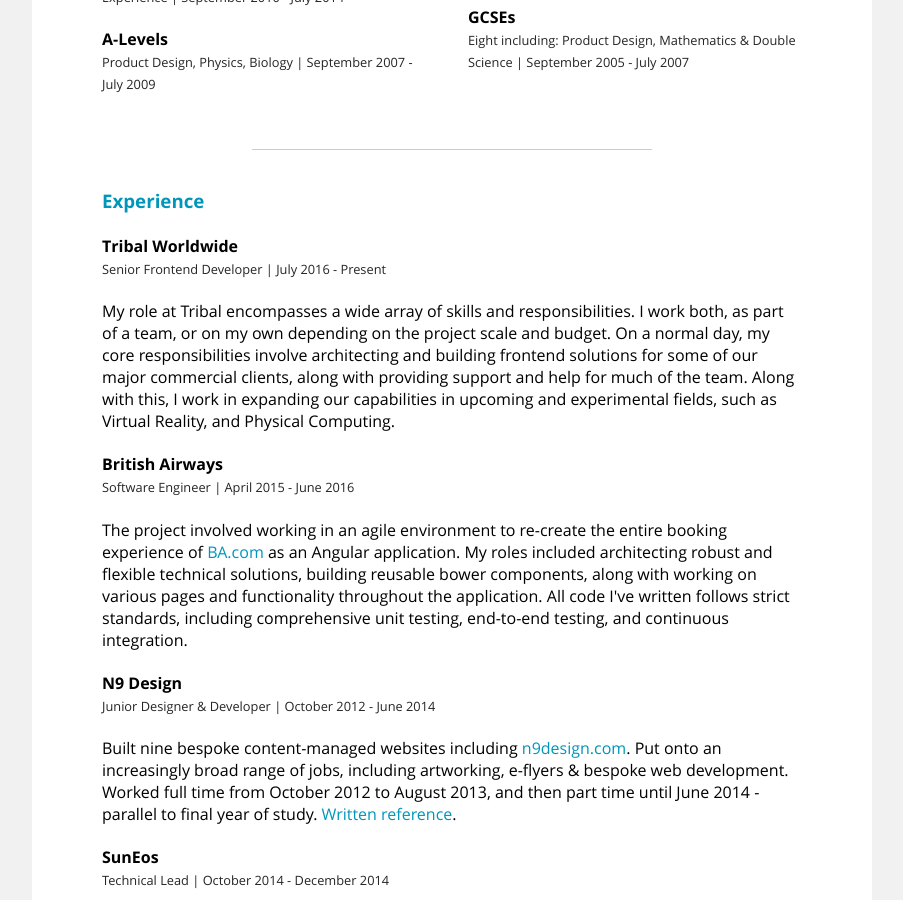
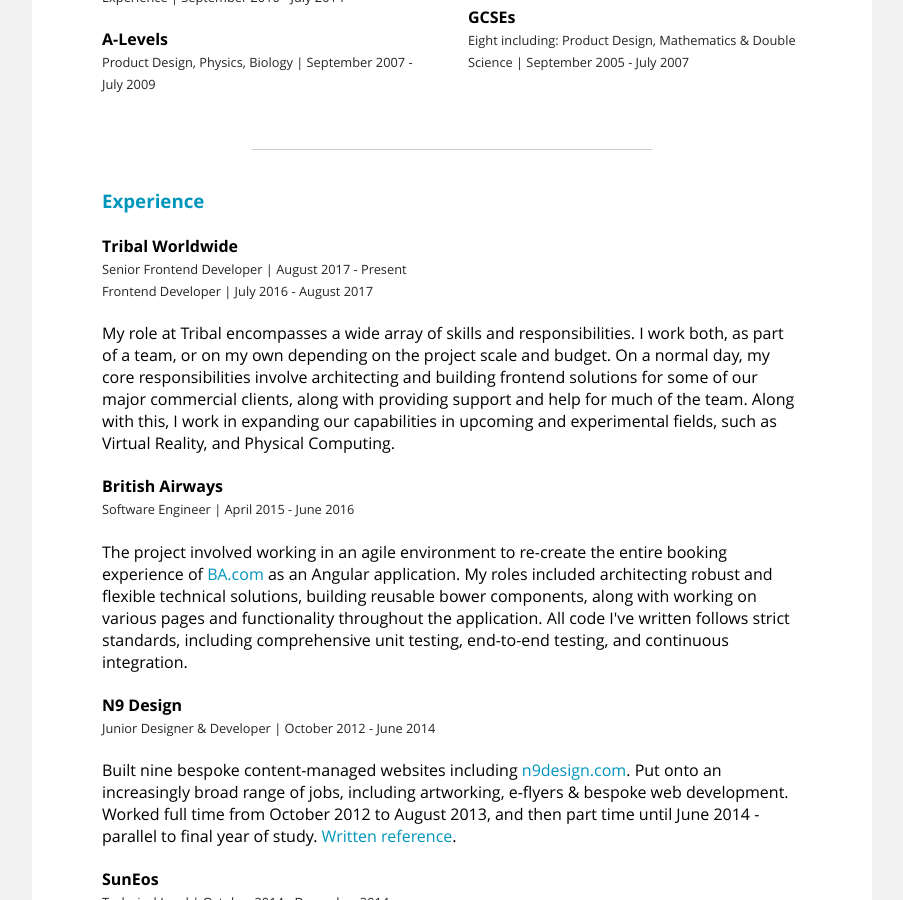
Before and after one commit to siddv/siddv-net, a Jekyll site: the page cv.html, which Jekyll copies as it is, in a window 1280 px wide and 900 px high, scrolled down 1823 px. Shown: the whole window, without its empty margins (188-1091 px from the left). Built offline with Jekyll 4.4.1, drawn with Linux system fonts in a browser that asks for light colours.

Commit message:
update cv

```diff
--- a/cv.html
+++ b/cv.html
@@ -228,7 +228,8 @@
 
 					<article class="exp">
 						<h4>Tribal Worldwide<br />
-							<span>Senior Frontend Developer | July 2016 - Present</span></h4>
+							<span>Senior Frontend Developer | August 2017 - Present</span><br />
+							<span>Frontend Developer | July 2016 - August 2017</span></h4>
 						<p>
 							My role at Tribal encompasses a wide array of skills and responsibilities. I work both, as part of a team, or on my own depending on the project scale and budget. On a normal day, my core responsibilities involve architecting and building frontend solutions for some of our major commercial clients, along with providing support and help for much of the team. Along with this, I work in expanding our capabilities in upcoming and experimental fields, such as Virtual Reality, and Physical Computing.
 						</p>
```
